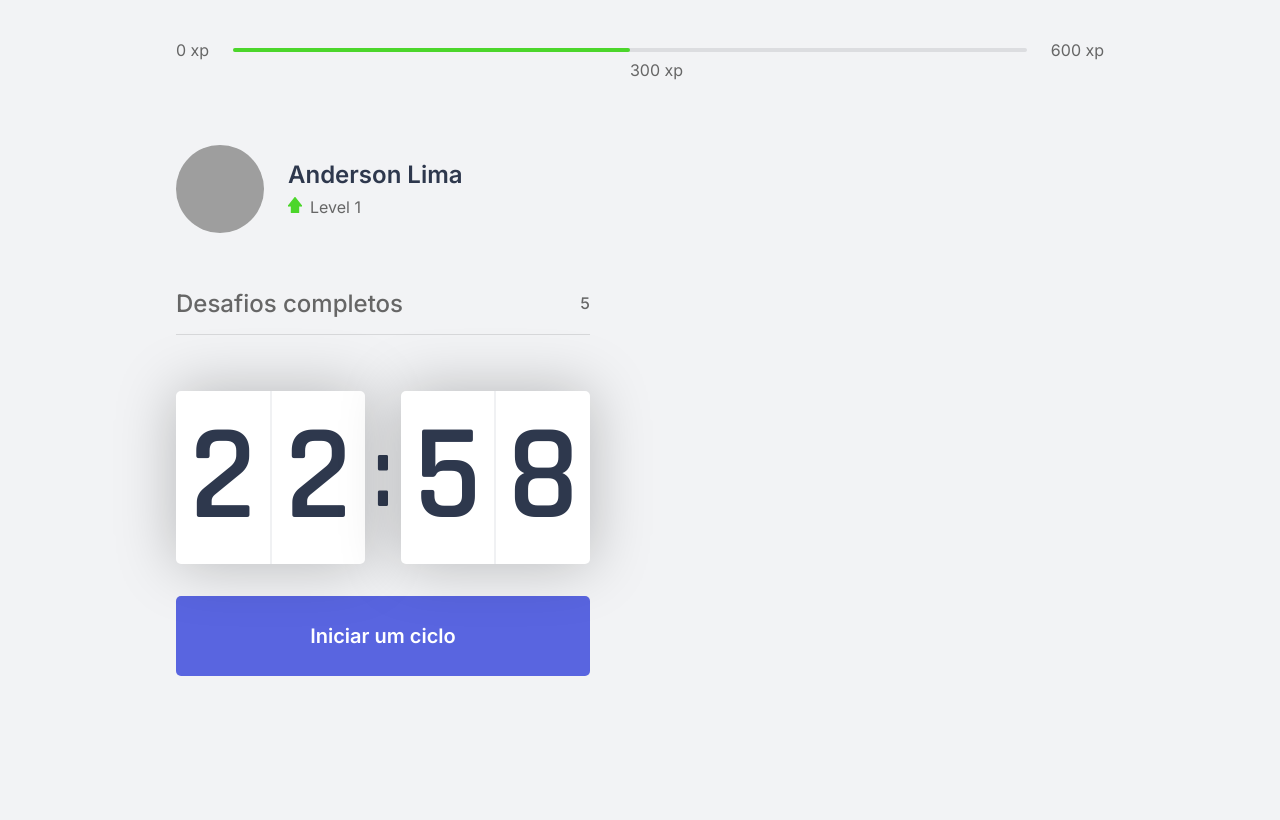
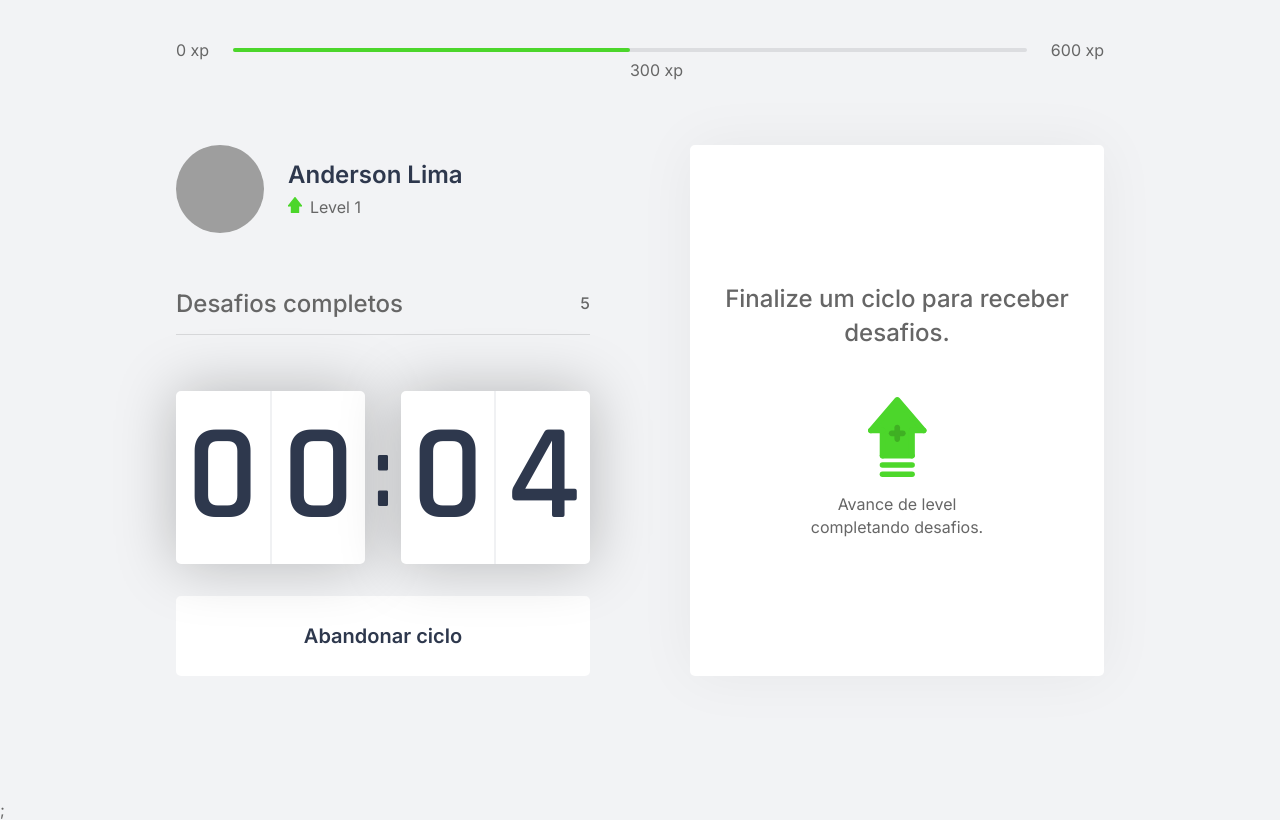
Before and after one commit to limaand/moveit, a Next.js app: page / in a window 1280 px wide. Both pictures are taken after a click on the button "Iniciar um ciclo". Built offline with nearby package versions, Linux system fonts and the light colour scheme; grey boxes are pictures that could not be loaded.

Commit message:
insert context

```diff
--- /dev/null
+++ b/challenges.json
@@ -0,0 +1,62 @@
+[
+    {
+      "type": "body",
+      "description": "Estique um de seus braços com a palma da mão virada para frente e puxe os dedos para cima por 10 segundos por mão.",
+      "amount": 80
+    },
+    {
+      "type": "body",
+      "description": "Estique seu braço contra o peito e puxe-o utilizando o outro braço por 10 segundos por braço.",
+      "amount": 60
+    },
+    {
+      "type": "body",
+      "description": "Puxe seu pescoço com a ajuda da mão para a direita e para a esquerda, permanecendo na posição por alguns segundos.",
+      "amount": 70
+    },
+    {
+      "type": "body",
+      "description": "Com as duas mãos na parte de trás da cabeça, leve-a para baixo, alongando a parte de trás da região.",
+      "amount": 60
+    },
+    {
+      "type": "body",
+      "description": "Cruze as pernas e desça com as mãos esticadas em direção ao chão. Repita o movimento com a outra perna na frente.",
+      "amount": 100
+    },
+    {
+      "type": "body",
+      "description": "Sentado, abra as pernas e tente encostar as palmas das mãos no chão, repita 3 vezes por 5 segundos.",
+      "amount": 80
+    },
+    {
+      "type": "body",
+      "description": "Puxe o joelho de encontro ao peito e segure, troque de perna após 10 segundos.",
+      "amount": 50
+    },
+    {
+      "type": "body",
+      "description": "Sentado, cruze uma perna e incline seu tronco à frente, troque de perna após 10 segundos.",
+      "amount": 80
+    },
+    {
+      "type": "eye",
+      "description": "Sentado, feche os olhos e cubra-os com as palmas da mão durante 2 minutos, depois abra normalmente.",
+      "amount": 90
+    },
+    {
+      "type": "eye",
+      "description": "Em algum ambiente aberto, olhe o mais longe que puder em quatro direções por 3s, mexa apenas os olhos. Repita 3 vezes.",
+      "amount": 140
+    },
+    {
+      "type": "eye",
+      "description": "Usando os polegares, massage a área abaixo das sobrancelhas em movimentos circulares por 15 segundos.",
+      "amount": 70
+    },
+    {
+      "type": "body",
+      "description": "Em pé, gire a cintura o máximo que puder para a esquerda, segure por cinco segundos. Repita para a direita.",
+      "amount": 90
+    }
+  ]
--- /dev/null
+++ b/src/components/ChallengeBox.tsx
@@ -0,0 +1,44 @@
+import { useContext } from "react";
+import { ChallengesContext } from "../contexts/ChallengesContext";
+import styles from "../styles/components/ChallengeBox.module.css";
+
+export function ChallengeBox() {
+
+
+  const {activeChallenge} = useContext(ChallengesContext)
+
+  //const hasActiveChallenge = true;
+
+
+
+  return (
+    <div className={styles.challengeBoxContainer}>
+      {activeChallenge ? (
+        <div className={styles.challengeActive}>
+          <header>Ganhe 480 xp</header>
+          <main>
+            <img src="icons/body.svg" />
+            <strong>Novo desafio</strong>
+            <p>levante e faça uma caminha de 3 min</p>
+          </main>
+          <footer>
+            <button type="button" className={styles.challengeFailedButton}>
+              Falhei
+            </button>
+            <button type="button" className={styles.challengeSucceededButton}>
+              Completei
+            </button>
+          </footer>
+        </div>
+      ) : (
+        <div className={styles.challengeNotActive}>
+          <strong>Finalize um ciclo para receber desafios.</strong>
+          <p>
+            <img src="icons/level-up.svg" alt="Level Up" />
+            Avance de level completando desafios.
+          </p>
+        </div>
+      )}
+    </div>
+  );
+}
--- a/src/components/Countdown.tsx
+++ b/src/components/Countdown.tsx
@@ -1,32 +1,45 @@
-import { useEffect, useState } from "react";
+import { useContext, useEffect, useState } from "react";
+import { ChallengesContext } from "../contexts/ChallengesContext";
 import styles from "../styles/components/Countdown.module.css";
 
+let countdownTimeout: NodeJS.Timeout;
+
 export function Countdown() {
-  const [time, setTime] = useState(23 * 60);
-  const [active, setActive] =  useState(false)
+  //contexto
+  const { startNewChallenge } = useContext(ChallengesContext);
+
+  const [time, setTime] = useState(0.1 * 60);
+  const [isActive, setIsActive] = useState(false);
 
   const minutes = Math.floor(time / 60);
   const seconds = time % 60;
 
-  const [minuteLeft, minuteRight] =  String(minutes).padStart(2,'0').split('');
-  const [secondLeft, secondRight] =  String(seconds).padStart(2,'0').split('');
+  const [minuteLeft, minuteRight] = String(minutes).padStart(2, "0").split("");
+  const [secondLeft, secondRight] = String(seconds).padStart(2, "0").split("");
+  const [hasFinished, setHasFisnished] = useState(false);
 
-  function startCountdown(){
-    setActive(true);
+  function startCountdown() {
+    setIsActive(true);
+  }
+
+  function resetCountdown() {
+    clearTimeout(countdownTimeout);
+    setIsActive(false);
+    setTime(0.1 * 60);
   }
 
   useEffect(() => {
-      console.log(active)
-      if(active && time > 0){
-        setTimeout(()=>{
-          setTime(time-1);
-        },1000)
+    console.log(isActive);
+    if (isActive && time > 0) {
+      countdownTimeout = setTimeout(() => {
+        setTime(time - 1);
+      }, 1000);
+    } else if (isActive && time === 0) {
+      setHasFisnished(true);
+      setIsActive(false);
+      startNewChallenge();
     }
-
-  }, [active, time])
-
-
-
+  }, [isActive, time]);
 
   return (
     <>
@@ -42,6 +55,21 @@
         </div>
       </div>
 
+      {hasFinished ? (
+        <button disabled className={styles.countdownButton}>
+          Ciclo encerrado
+        </button>
+      ) : (
+        <>
+          {isActive ? (
+            <button
+              type="button"
+              className={`${styles.countdownButton} ${styles.countdownButtonActive}`}
+              onClick={resetCountdown}
+            >
+              Abandonar ciclo
+            </button>
+          ) : (
             <button
               type="button"
               className={styles.countdownButton}
@@ -49,6 +77,9 @@
             >
               Iniciar um ciclo
             </button>
+          )}
+        </>
+      )}
     </>
   );
 }
--- /dev/null
+++ b/src/contexts/ChallengesContext.tsx
@@ -0,0 +1,61 @@
+import { createContext, ReactNode, useState } from "react";
+import challenges from '../../challenges.json';
+
+interface Challenge{
+    type: 'body' | 'eye';
+    description: string;
+    amount: number;
+
+}
+
+
+interface ChallengesContextData {
+    level:number;
+    currentExperience: number;
+    challengesCompleted: number;
+    levelUp: () => void;
+    startNewChallenge:()=>void;
+    activeChallenge: Challenge
+}
+
+interface ChallengesProviderProps {
+  children: ReactNode;
+}
+
+
+export const ChallengesContext = createContext({} as ChallengesContextData);
+
+export function ChallengesProvider({ children }: ChallengesProviderProps) {
+  const [level, setLevel] = useState(1);
+  const [currentExperience, setCurrentexperience] = useState(0);
+  const [challengesCompleted, setChallengesCompleted] = useState(0);
+
+
+  const [activeChallenge, setActiveChallenge] = useState(null)
+
+  function levelUp() {
+    setLevel(level + 1);
+  }
+
+  function startNewChallenge() {
+
+    const randomChallengeIndex =  Math.floor(Math.random() * challenges.length)
+    const challenge = challenges[randomChallengeIndex];
+    setActiveChallenge(challenge)
+  }
+
+  return (
+    <ChallengesContext.Provider
+      value={{
+        level,
+        levelUp,
+        currentExperience,
+        challengesCompleted,
+        startNewChallenge,
+        activeChallenge
+      }}
+    >
+      {children}
+    </ChallengesContext.Provider>
+  );
+}
--- a/src/pages/_app.tsx
+++ b/src/pages/_app.tsx
@@ -1,7 +1,13 @@
 import "../styles/global.css";
 
+import { ChallengesContext, ChallengesProvider } from "../contexts/ChallengesContext";
+
 function MyApp({ Component, pageProps }) {
-  return <Component {...pageProps} />;
+  return (
+    <ChallengesProvider>
+      <Component {...pageProps} />;
+    </ChallengesProvider>
+  )
 }
 
 export default MyApp;
--- a/src/pages/index.tsx
+++ b/src/pages/index.tsx
@@ -1,4 +1,5 @@
 import Head from "next/head";
+import { ChallengeBox } from "../components/ChallengeBox";
 import { CompletedChallenges } from "../components/CompletedChallenges";
 import { Countdown } from "../components/Countdown";
 import { ExperienceBar } from "../components/ExperienceBar";
@@ -23,7 +24,7 @@
           <Countdown/>
         </div>
         <div>
-
+          <ChallengeBox/>
 
         </div>
       </section>
--- /dev/null
+++ b/src/styles/components/ChallengeBox.module.css
@@ -0,0 +1,105 @@
+.challengeBoxContainer {
+  height: 100%;
+  background: var(--white);
+  border-radius: 5px;
+  box-shadow: 0 0 60px rgba(0, 0, 0, 0.05);
+  padding: 1.5rem 2rem;
+  display: flex;
+
+  flex-direction: column;
+  align-items: center;
+  justify-content: center;
+
+  text-align: center;
+}
+
+.challengeNotActive {
+  display: flex;
+  flex-direction: column;
+  align-items: center;
+}
+
+.challengeNotActive strong {
+  font-size: 1.5rem;
+  font-weight: 500;
+  line-height: 1.4;
+}
+
+.challengeNotActive p {
+  display: flex;
+  flex-direction: column;
+  align-items: center;
+  line-height: 1.4;
+  max-width: 60%;
+  margin-top: 3rem;
+}
+
+.challengeNotActive p img {
+  margin-bottom: 1rem;
+}
+
+.challengeActive {
+  height: 100%;
+  display: flex;
+  flex-direction: column;
+}
+
+.challengeActive header {
+  color: var(--blue);
+  font-weight: 600;
+  font-size: 1.25rem;
+  padding: 0 2rem 1.5rem;
+  border-bottom: 1px solid var(--gray-line);
+}
+
+.challengeActive main {
+  flex: 1;
+  display: flex;
+  flex-direction: column;
+  align-items: center;
+  justify-content: center;
+}
+
+.challengeActive main strong {
+  font-size: 2rem;
+  font-weight: 600;
+  color: var(--title);
+  margin: 1.5rem 0 1rem;
+}
+
+.challengeActive main p {
+  line-height: 1.5;
+}
+
+.challengeActive footer {
+  display: grid;
+  grid-template-columns: 1fr 1fr;
+  gap: 1rem;
+}
+
+.challengeActive footer button {
+  height: 3rem;
+  display: flex;
+  align-items: center;
+  justify-content: center;
+  border: 0;
+  border-radius: 5px;
+  color: var(--white);
+
+  font-size: 1rem;
+  font-weight: 600;
+
+  transition: filter 0.2s;
+}
+
+.challengeActive footer button.challengeFailedButton {
+  background: var(--red);
+}
+
+.challengeActive footer button.challengeSucceededButton {
+  background: var(--green);
+}
+
+.challengeActive footer button:hover {
+  filter:brightness(0.9);
+}
--- a/src/styles/components/Countdown.module.css
+++ b/src/styles/components/Countdown.module.css
@@ -60,6 +60,29 @@
 }
 
 
-.countdownButton:hover{
+.countdownButton:not(:disabled):hover{
   background: var(--blue-dark);
 }
+
+
+
+.countdownButtonActive{
+  background: var(--white);
+  color: var(--title);
+
+}
+
+
+.countdownButton::not(:disabled):hover{
+  background: var(--red);
+  color:var(--white)
+}
+
+
+
+.countdownButton:disabled{
+  background: var(--white);
+  color: var(--text);
+  cursor: not-allowed;
+
+}
```
Lines whose indentation alone changed are shown as unchanged.
